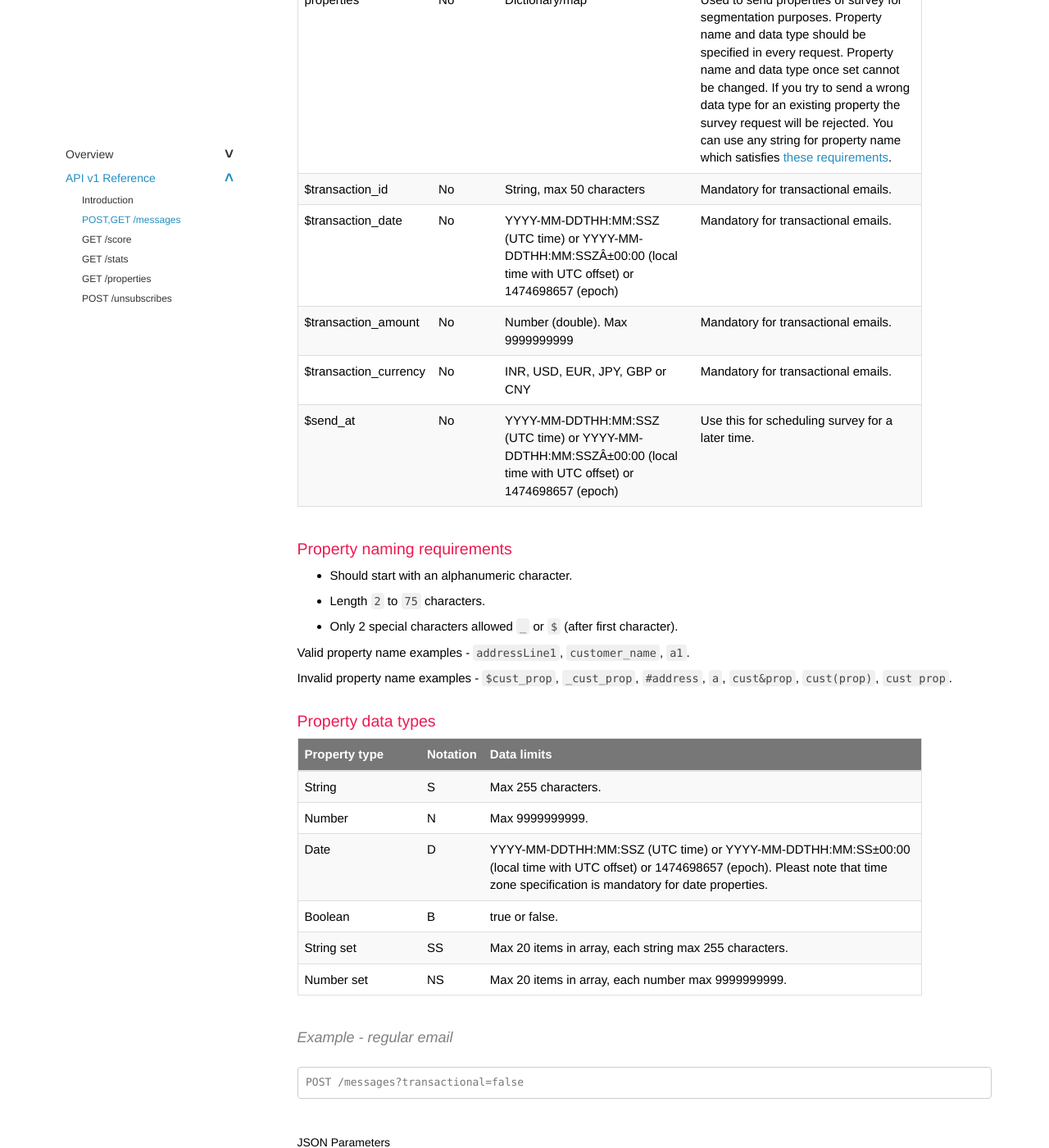
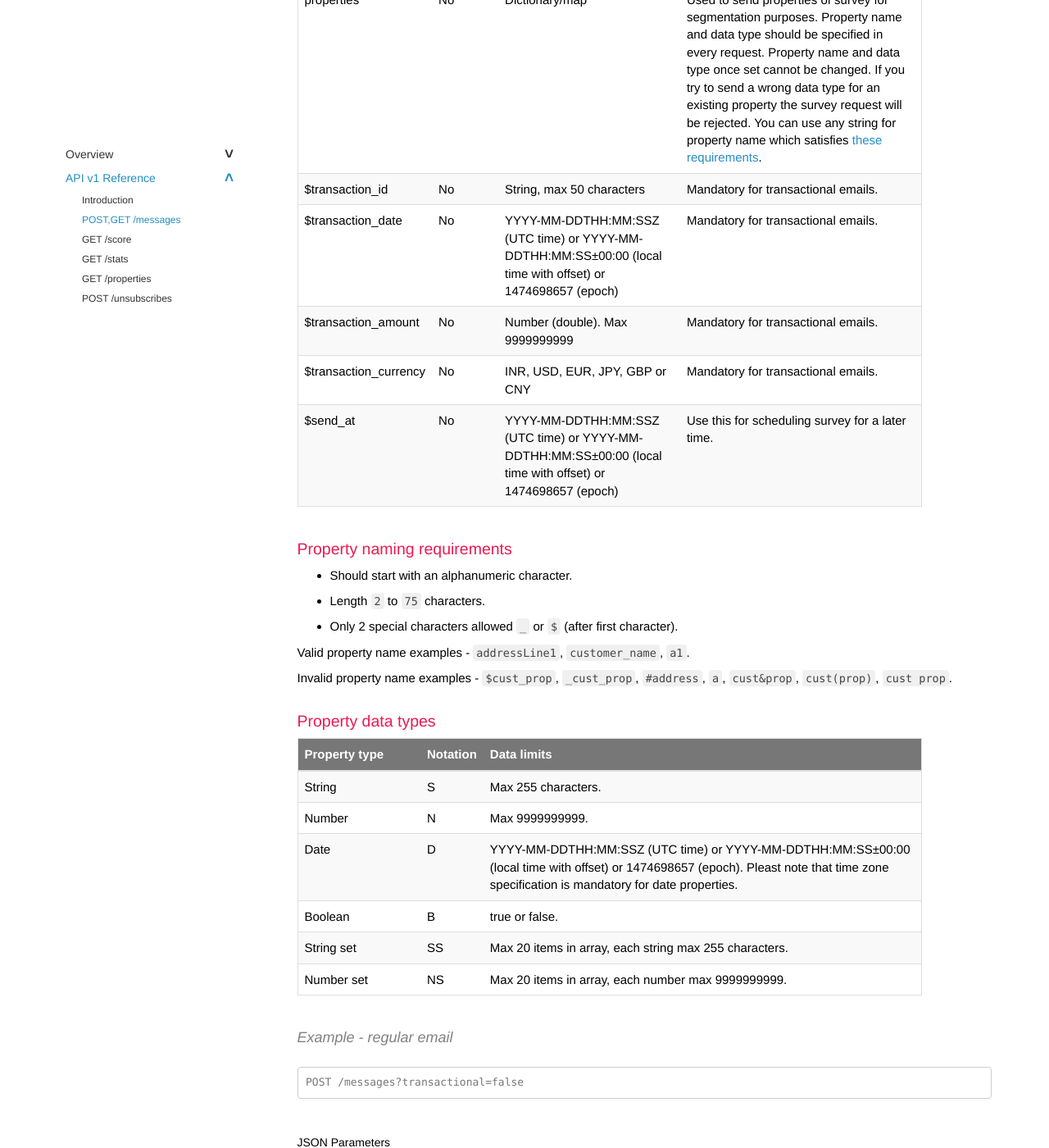
Before and after one commit to booleanapp/docs, a Jekyll site: the page built from pages/apiv1/v1_messages.md, in a window 1280 px wide and 1400 px high, scrolled down 1321 px. Shown: the whole window at 82% size. Built offline with Jekyll 4.4.1, drawn with Linux system fonts in a browser that asks for light colours.

Commit message:
Fixed formatting issue with time formats.

```diff
--- a/pages/apiv1/v1_messages.md
+++ b/pages/apiv1/v1_messages.md
@@ -22,10 +22,10 @@ Used to send surveys emails. An email sent to a specific email address as part o
 |$email|Yes|email address. Max 75 characters.|Email address of recipient.|
 |properties|No|Dictionary/map|Used to send properties of survey for segmentation purposes. Property name and data type should be specified in every request. Property name and data type once set cannot be changed. If you try to send a wrong data type for an existing property the survey request will be rejected. You can use any string for property name which satisfies [these requirements](#property-naming-requirements).|
 |$transaction_id|No|String, max 50 characters|Mandatory for transactional emails.|
-|$transaction_date|No|YYYY-MM-DDTHH:MM:SSZ (UTC time) or YYYY-MM-DDTHH:MM:SSZÂ±00:00 (local time with UTC offset) or 1474698657 (epoch) |Mandatory for transactional emails.|
+|$transaction_date|No|YYYY-MM-DDTHH:MM:SSZ (UTC time) or YYYY-MM-DDTHH:MM:SS±00:00 (local time with offset) or 1474698657 (epoch) |Mandatory for transactional emails.|
 |$transaction_amount|No|Number (double). Max 9999999999|Mandatory for transactional emails.|
 |$transaction_currency|No|INR, USD, EUR, JPY, GBP or CNY|Mandatory for transactional emails.|
-|$send_at|No|YYYY-MM-DDTHH:MM:SSZ (UTC time) or YYYY-MM-DDTHH:MM:SSZÂ±00:00 (local time with UTC offset) or 1474698657 (epoch) |Use this for scheduling survey for a later time.|
+|$send_at|No|YYYY-MM-DDTHH:MM:SSZ (UTC time) or YYYY-MM-DDTHH:MM:SS±00:00 (local time with offset) or 1474698657 (epoch) |Use this for scheduling survey for a later time.|
 
 ### Property naming requirements
 
@@ -43,7 +43,7 @@ Invalid property name examples - `$cust_prop`, `_cust_prop`, `#address`, `a`, `c
 |-------------|--------|-----------|
 |String|S|Max 255 characters.|
 |Number|N|Max 9999999999.|
-|Date|D|YYYY-MM-DDTHH:MM:SSZ (UTC time) or YYYY-MM-DDTHH:MM:SS±00:00 (local time with UTC offset) or 1474698657 (epoch). Pleast note that time zone specification is mandatory for date properties.|
+|Date|D|YYYY-MM-DDTHH:MM:SSZ (UTC time) or YYYY-MM-DDTHH:MM:SS±00:00 (local time with offset) or 1474698657 (epoch). Pleast note that time zone specification is mandatory for date properties.|
 |Boolean|B|true or false.|
 |String set|SS|Max 20 items in array, each string max 255 characters.|
 |Number set|NS|Max 20 items in array, each number max 9999999999.|
```
